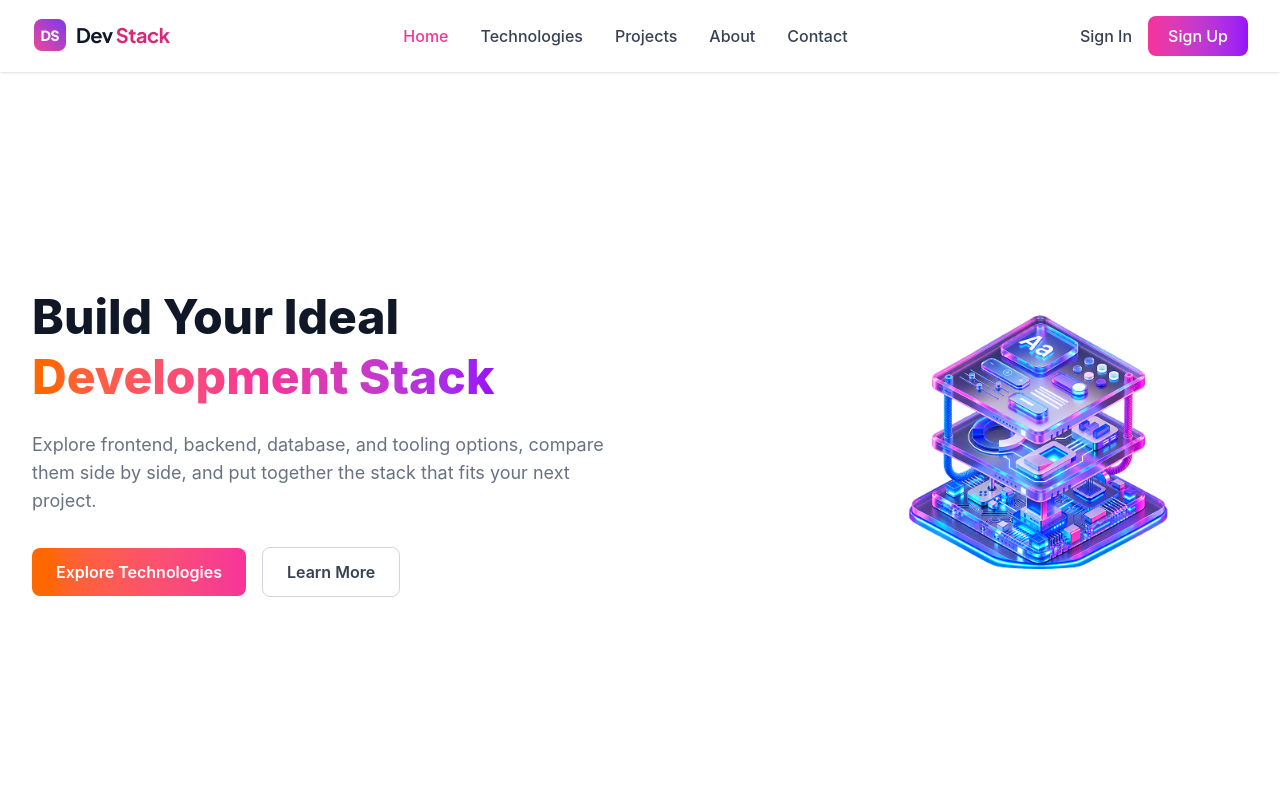
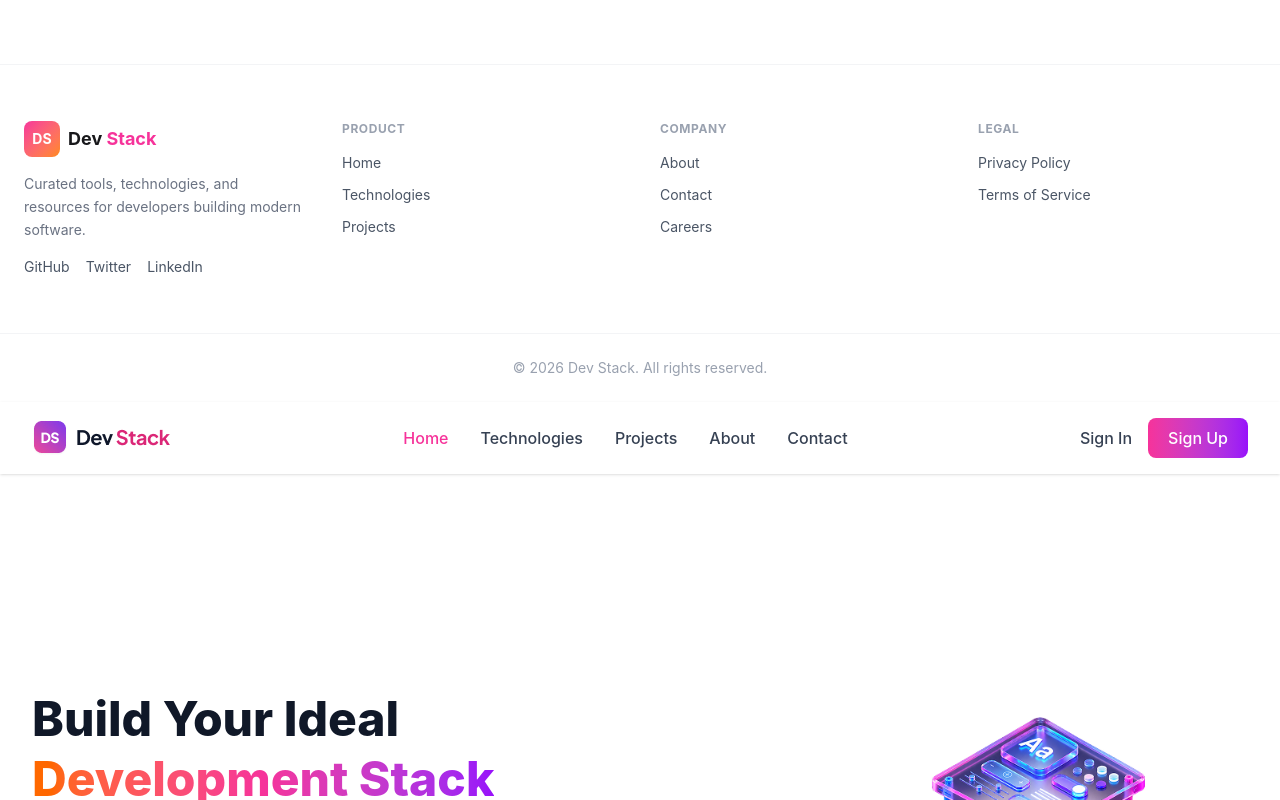
Before and after one commit to Dipto-deb/assignment-05, a React (Vite) app: page / in a window 1280 px wide. Shown: the top 800 px of the page. Built offline with nearby package versions, Linux system fonts and the light colour scheme.

Commit message:
linkup footer file with app.tsx file

```diff
--- a/src/App.tsx
+++ b/src/App.tsx
@@ -5,6 +5,7 @@ import Technologies from './component/Technologies/technologies';
 import YourStack from './component/YourStack/YourStack';
 import { Suspense, useState } from 'react';
 import type { Itechno } from './type/technologies';
+import Footer from './component/Footer/footer';
 
 const teachnologiesFetch = async () => {
   const res = await fetch("/data.json");
@@ -33,6 +34,8 @@ function App() {
 
   return (
     <>
+    <Footer/>
+
       <Nav />
       <Hero />
       <div className="max-w-7xl mx-auto px-4 py-8">
```
